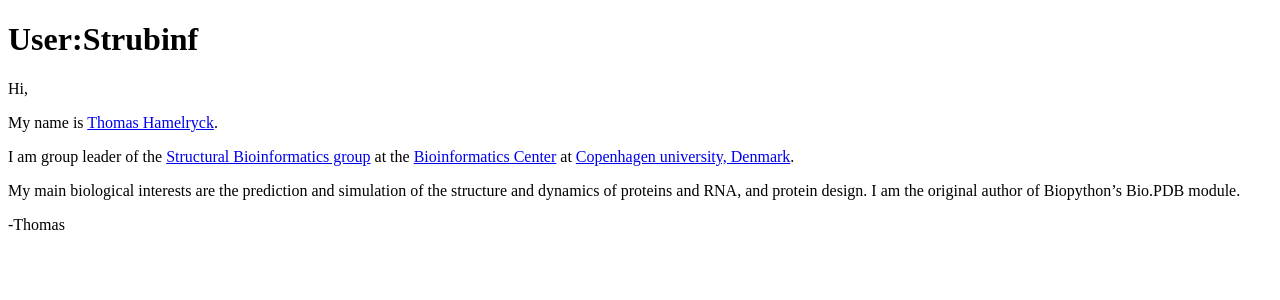
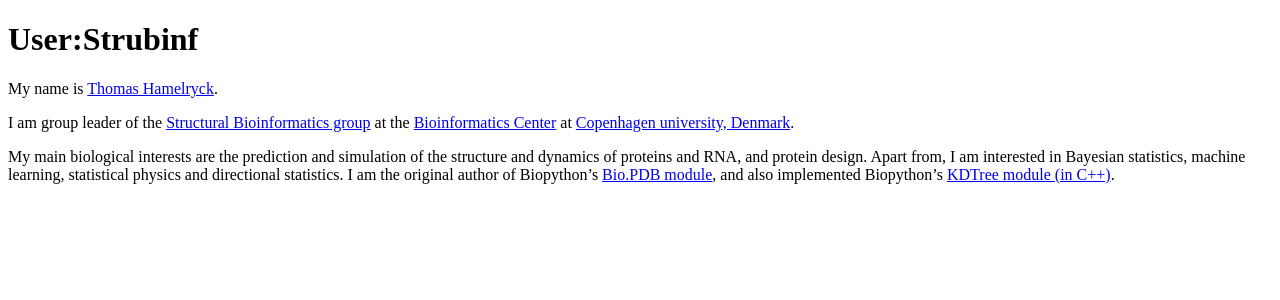
Before and after one commit to biopython/biopython.github.io, a Jekyll site: the page built from wiki/User_Strubinf.md, in a window 1280 px wide. Shown: the top 300 px of the page. Built offline with Jekyll 4.4.1, drawn with Linux system fonts in a browser that asks for light colours.

Commit message:
Change to wiki page

```diff
--- a/wiki/User_Strubinf.md
+++ b/wiki/User_Strubinf.md
@@ -3,8 +3,6 @@ title: User:Strubinf
 permalink: wiki/User:Strubinf
 layout: wiki
 ---
-
-Hi,
 
 My name is [Thomas
 Hamelryck](http://wiki.binf.ku.dk/User:Thomas_Hamelryck).
@@ -15,7 +13,10 @@ group](http://www.binf.ku.dk/research/structural_bioinformatics/) at the
 university, Denmark](http://www.ku.dk).
 
 My main biological interests are the prediction and simulation of the
-structure and dynamics of proteins and RNA, and protein design. I am the
-original author of Biopython's Bio.PDB module.
-
--Thomas
+structure and dynamics of proteins and RNA, and protein design. Apart
+from, I am interested in Bayesian statistics, machine learning,
+statistical physics and directional statistics. I am the original author
+of Biopython's [Bio.PDB
+module](http://www.biopython.org/DIST/docs/cookbook/biopdb_faq.pdf), and
+also implemented Biopython's [KDTree module (in
+C++)](http://biopython.org/DIST/docs/api/Bio.KDTree.KDTree'-module.html).
```
Also changed, not shown: 1 other file.
